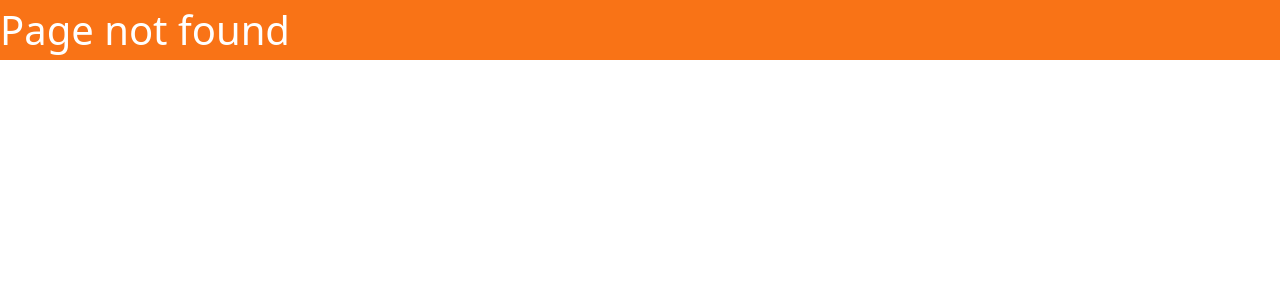
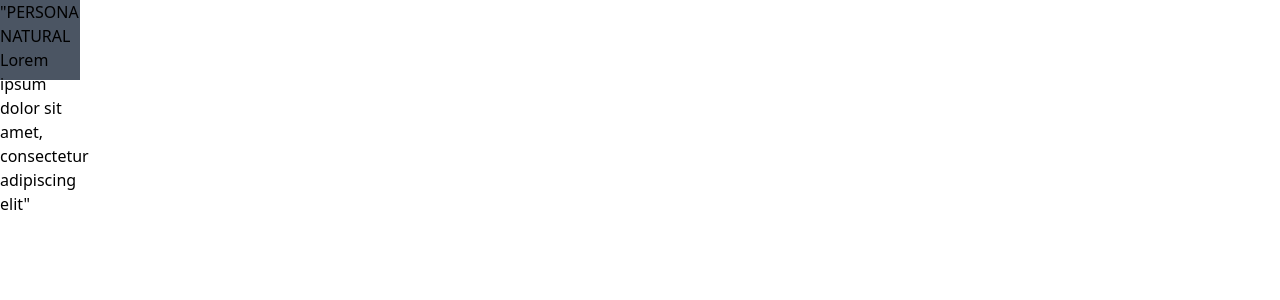
Before and after one commit to aebrochero/projectclientes, a React (Create React App) app: page /panelps in a window 1280 px wide. Before the commit this address had no page. Shown: the top 300 px of the page. Built offline with nearby package versions, Linux system fonts and the light colour scheme.

Commit message:
agregando paneles front

```diff
--- a/src/pages/Inicio.js
+++ b/src/pages/Inicio.js
@@ -1,9 +1,9 @@
 import React from 'react'
 
-const Home = () => {
+const Inicio = () => {
   return (
     <div className='w-20 h-20 bg-purple-600'>"Lorem ipsum dolor sit amet, consectetur adipiscing elit"</div>
   )
 }
 
-export default Home
+export default Inicio
--- a/src/pages/NotFound.js
+++ b/src/pages/NotFound.js
@@ -2,7 +2,7 @@ import React from 'react'
 
 const NotFound = () => {
   return (
-    <div className='bg-orange-500 text-white text-[40px]'>Page not found</div>
+    <div className='bg-orange-500 text-white text-[40px]'>Página no Encontrada</div>
   )
 }
 
--- /dev/null
+++ b/src/pages/Panelempre.js
@@ -0,0 +1,9 @@
+import React from 'react'
+
+const Panelempre = () => {
+  return (
+    <div className='w-20 h-20 bg-yellow-400'>"EMPRESAS Lorem ipsum dolor sit amet, consectetur adipiscing elit"</div>
+  )
+}
+
+export default Panelempre
--- /dev/null
+++ b/src/pages/Panelps.js
@@ -0,0 +1,9 @@
+import React from 'react'
+
+const Panelps = () => {
+  return (
+    <div className='w-20 h-20 bg-gray-600'>"PERSONA NATURAL Lorem ipsum dolor sit amet, consectetur adipiscing elit"</div>
+  )
+}
+
+export default Panelps
--- a/src/routes/App.js
+++ b/src/routes/App.js
@@ -6,6 +6,10 @@ import '../App.css';
 import Inicio from '../pages/Inicio';
 import Login from '../pages/Login';
 import NotFound from '../pages/NotFound';
+import Panelempre from '../pages/Panelempre';
+import Panelps from '../pages/Panelps';
+
+
 
 const App = () => {
 
@@ -16,6 +20,9 @@ const App = () => {
           <Route exact path = "/" element = {<Login/>} />
           <Route exact path = "/inicio" element = {<Inicio/>} />
           <Route path ="*" element = {<NotFound/>} />
+          <Route path ="/panelempre" element = {<Panelempre/>} />
+          <Route path ="/panelps" element = {<Panelps/>} />
+
       </Routes>
     </BrowserRouter>
   );
```
